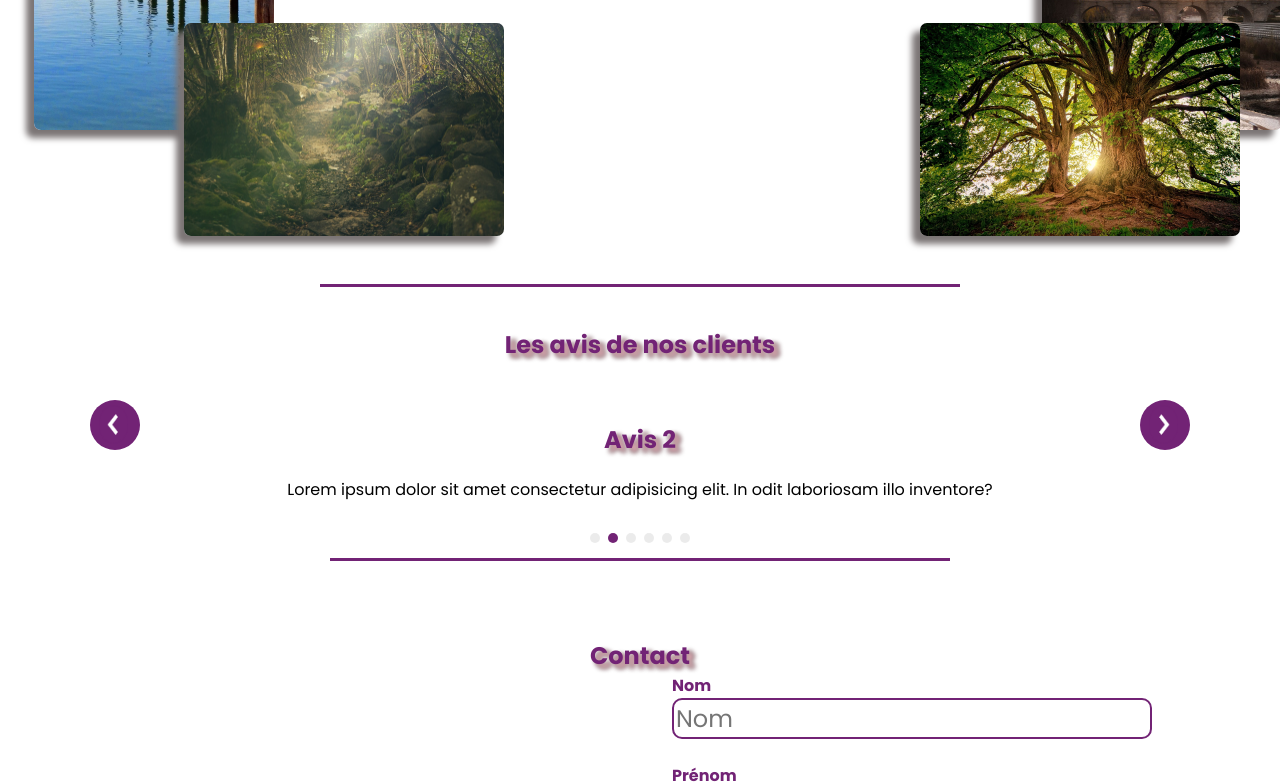
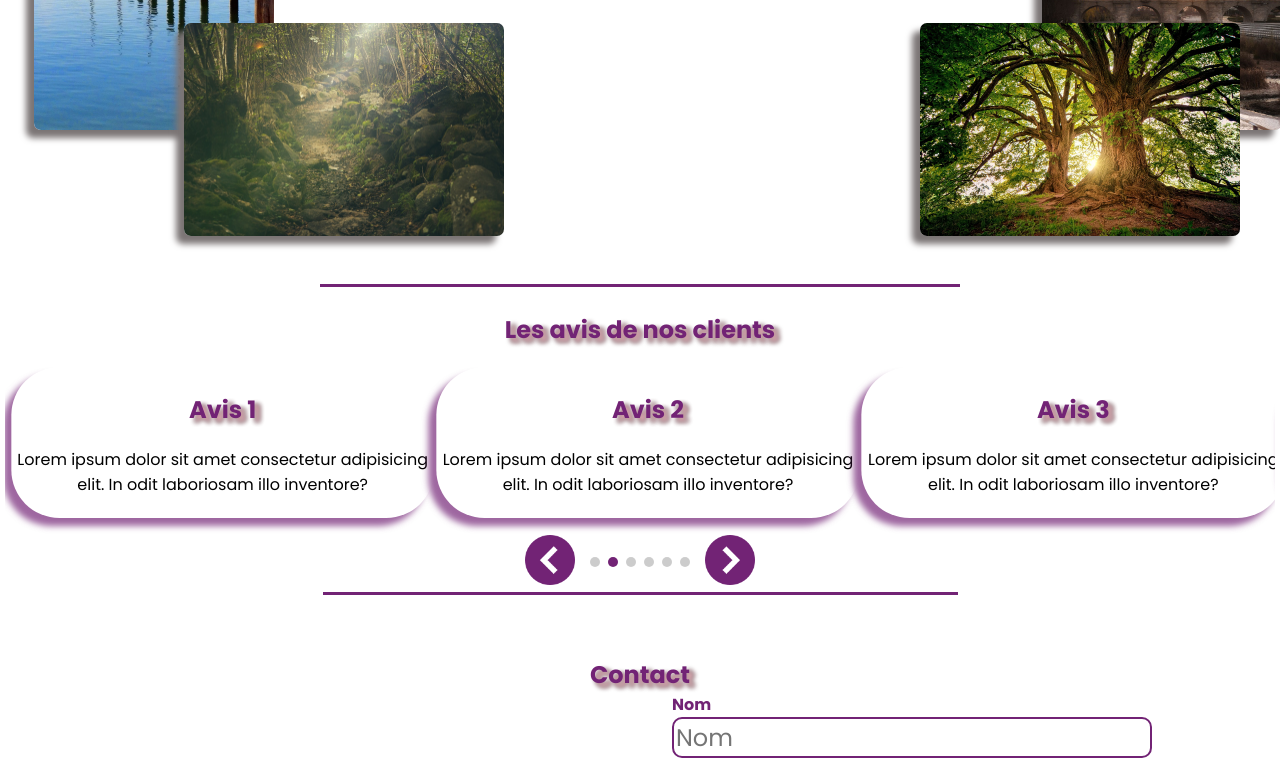
Before and after one commit to CathyThuliez/Crea-tech, a React (Create React App) app in the folder crea-tech/: page / in a window 1280 px wide. Shown: the part 2644-3428 px from the top of the page. Built offline with nearby package versions, Linux system fonts and the light colour scheme.

Commit message:
MAJ du css Avis (carrousel) + modif du fichier js

```diff
--- a/crea-tech/src/components/Avis/Avis.css
+++ b/crea-tech/src/components/Avis/Avis.css
@@ -4,24 +4,25 @@
 /* Styles pour le conteneur principal */
 .container {
   text-align: center;
-  background: #fff;
-  padding: 20px;
+  padding: 5px;
 }
 
 /* Styles pour chaque slide */
 .slide_container {
   width: auto;
-  margin: 0 10px;
-  display: flex;
+  margin-left: 2px;
   justify-content: center;
   align-items: center;
 }
 
 /* Styles pour le texte dans chaque slide */
 .slide-avis {
-  background: #fff;
-  padding: 20px;
-  text-align: center;
+  /* background-image: url(../images/BG_ACCUEIL/15634900_5660676.jpg);
+  background-repeat: no-repeat;
+  background-size: cover; */
+  box-shadow: -0.5em 0.5em 0.4em #722375b0;
+  border-radius: 3rem;
+  padding: 5px;
 }
 
 /* Styles pour les flèches de navigation */
@@ -34,38 +35,34 @@
 
 .slider-controler .swiper-button-prev,
 .slider-controler .swiper-button-next {
-  width: 50px;
-  height: 50px;
-  background: #722375;
-  border-radius: 50%;
+  position: relative;
   display: flex;
-  align-items: center;
-  justify-content: center;
-  margin-top: -70px;
-  margin-left: 60px;
-  margin-right: 60px;
+  margin-top: 10px;
+  margin-left: 5.8rem;
+  margin-right: 5rem;
   cursor: pointer;
+  padding-bottom: 20px;
 }
 
 .slider-controler .swiper-button-prev img,
 .slider-controler .swiper-button-next img {
-  width: 45px;
-  height: 45px;
-  padding-left: 10px;
+  align-items: center;
+  justify-content: center;
+  width: 70px;
+  height: 60px;
+  padding-left: auto;
 }
 
 /* Styles pour la pagination */
 .swiper-pagination {
-  margin-top: 10px;
+  padding-bottom: 10px;
 }
 
 .swiper-pagination .swiper-pagination-bullet {
   width: 10px;
   height: 10px;
-  background: #999;
+  background-color: black;
   border-radius: 50%;
-  margin: 0 5px;
-  cursor: pointer;
 }
 
 .swiper-pagination .swiper-pagination-bullet-active {
--- a/crea-tech/src/components/Avis/Avis.js
+++ b/crea-tech/src/components/Avis/Avis.js
@@ -11,14 +11,14 @@ import Droite from "../images/ICON_CAROUSEL/fleche-droite.png";
 
 const Avis = () => {
   return (
-    <div className="container">
+    <div className="container" id="avis">
       <h2 className="heading">Les avis de nos clients</h2>
       <Swiper
         effect="fade"
         grabCursor={true}
         centeredSlides={true}
         loop={true}
-        slidesPerView={"auto"}
+        slidesPerView={3}
         coverflowEffect={{
           rotate: 0,
           stretch: 0,
@@ -40,7 +40,7 @@ const Avis = () => {
             <h2>Avis 1</h2>
             <p>
               Lorem ipsum dolor sit amet consectetur adipisicing elit. In odit
-              laboriosam illo inventore?{" "}
+              laboriosam illo inventore?
             </p>
           </div>
         </SwiperSlide>
```
